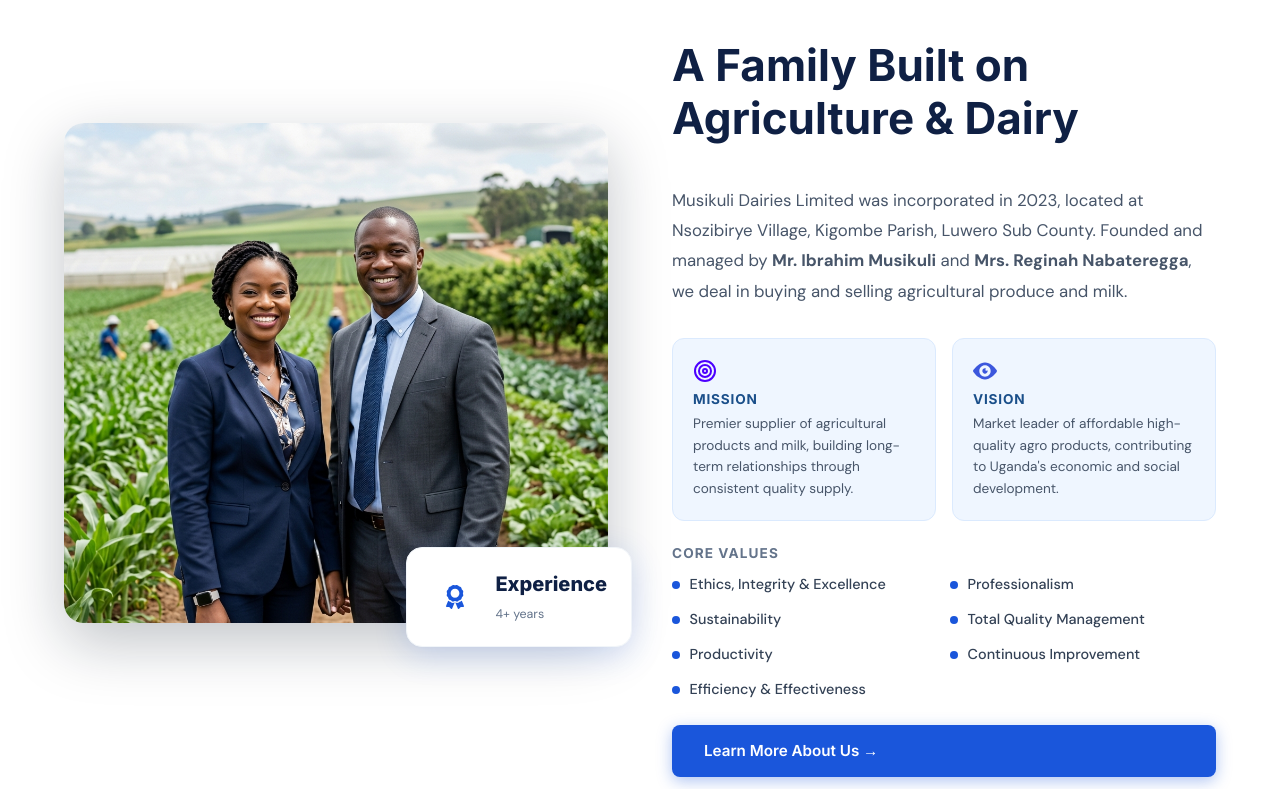
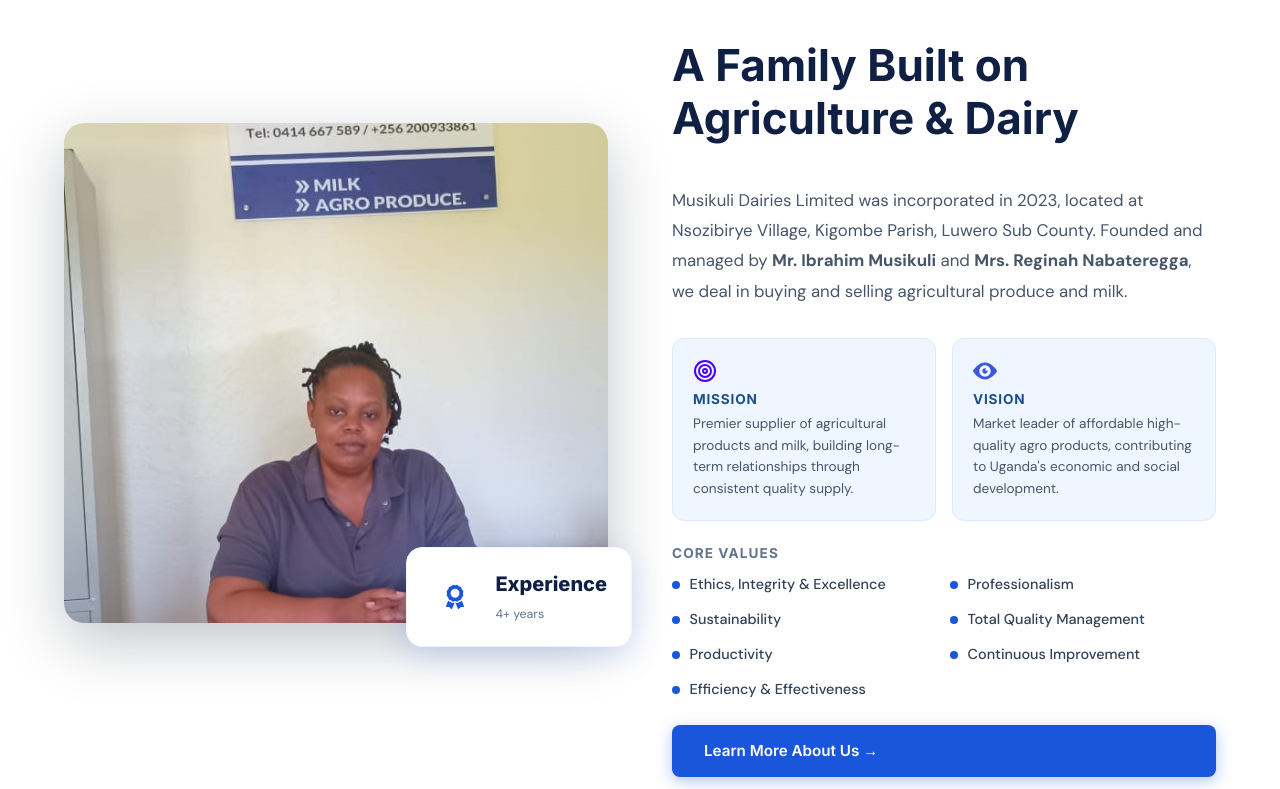
Before and after one commit to laptertechnologies-hue/MUSIKULI-DAIRIES-, a Next.js app: page / in a window 1280 px wide. Shown: the part 911-1700 px from the top of the page. Built offline with nearby package versions, Linux system fonts and the light colour scheme.

Commit message:
image change

```diff
--- a/app/page.tsx
+++ b/app/page.tsx
@@ -70,8 +70,6 @@
   { image: '/images/product-beans.jpg', name: 'Beans', desc: 'Sun-dried & sorted' },
   { image: '/images/product-rice.jpg', name: 'Rice', desc: 'Clean & milled' },
   { image: '/images/product-groundnuts.jpg', name: 'Groundnuts', desc: 'Raw & roasted' },
-  { image: '/images/product-potatoes.jpg', name: 'Potatoes', desc: 'Fresh & quality' },
-  { image: '/images/product-tomatoes.jpg', name: 'Tomatoes', desc: 'Fresh & quality' },
   { image: '/images/product-cattle.jpg', name: 'Dairy Cattle', desc: 'Zero-grazing farm' },
 ];
 
@@ -138,7 +136,7 @@
           <div className="about-grid">
             <div className="about-image-wrapper fade-up" ref={addFade}>
               <Image
-                src="/images/founders.png"
+                src="/images/founders pic.jpeg"
                 alt="Musikuli Dairies founders Ibrahim Musikuli and Reginah Nabateregga"
                 width={580}
                 height={500}
```
Also changed, not shown: public/images/founders pic.jpeg (added).
